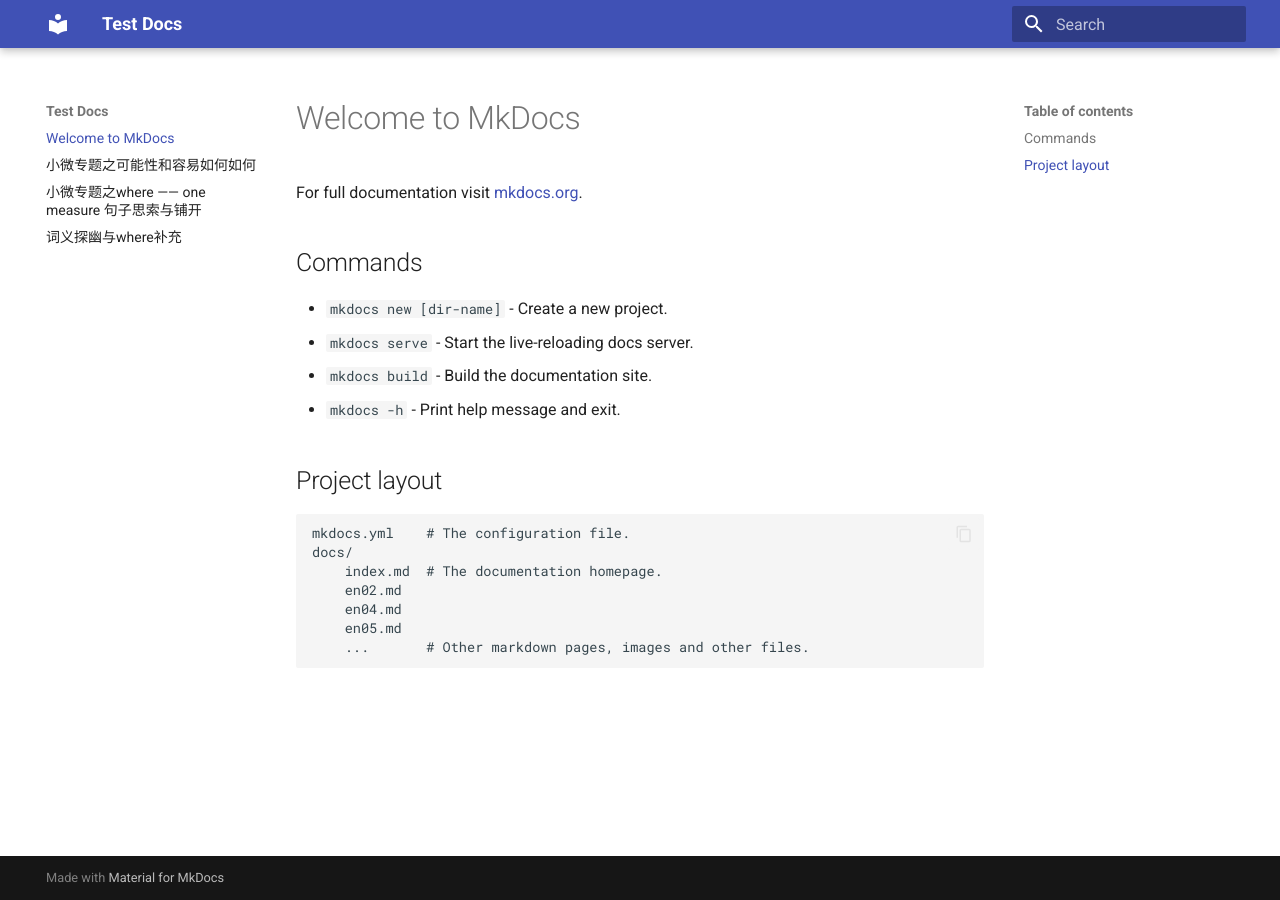
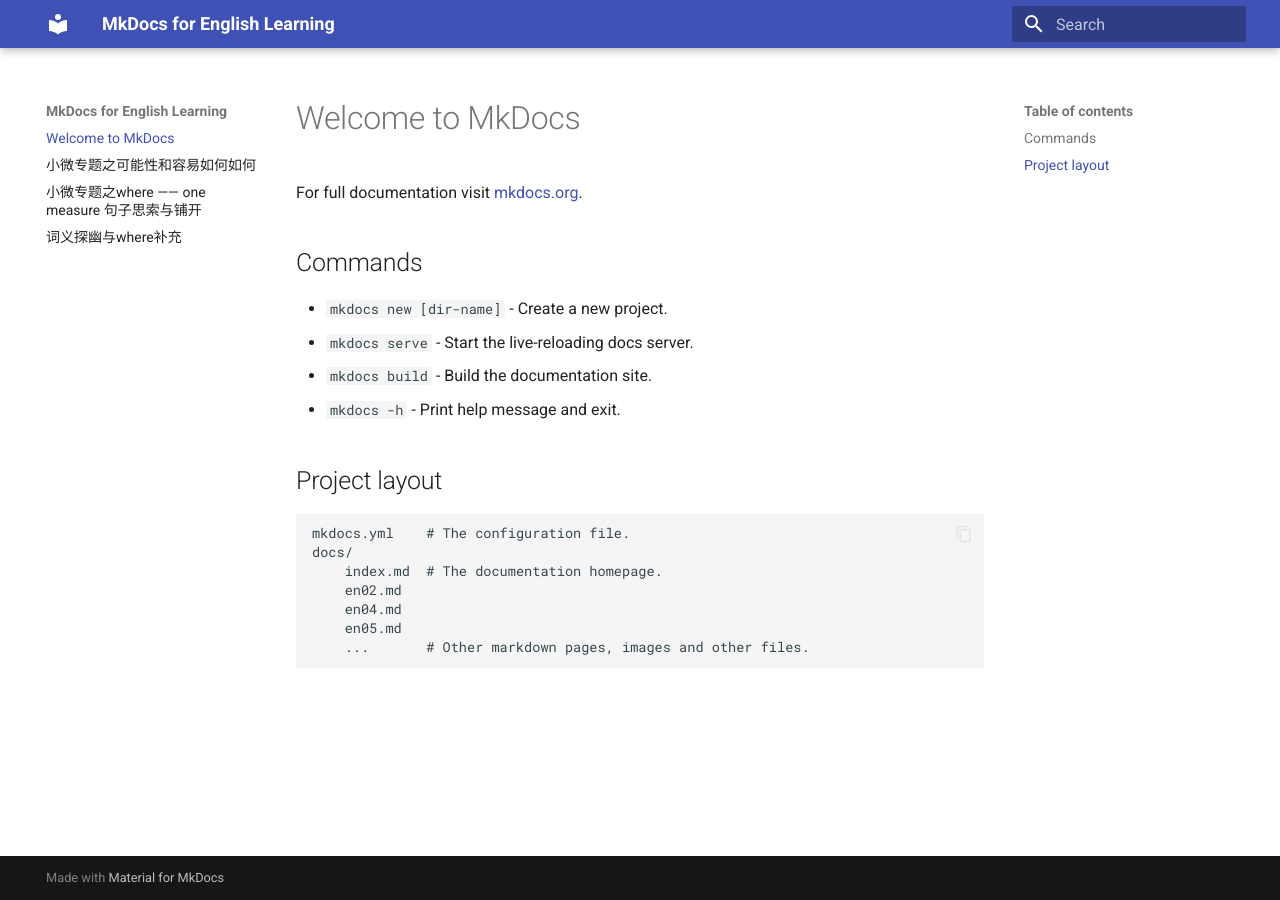
Before and after one commit to typhoooon/mkdocen, an MkDocs documentation site: the page built from docs/index.md, in a window 1280 px wide. Built offline with MkDocs 1.6.1 and Material for MkDocs 9.7.7, drawn with Linux system fonts in a browser that asks for light colours.

Commit message:
Adjust title

```diff
--- a/mkdocs.yml
+++ b/mkdocs.yml
@@ -1,4 +1,4 @@
-site_name: Test Docs
+site_name: MkDocs for English Learning
 
 theme:
   name: material
```
